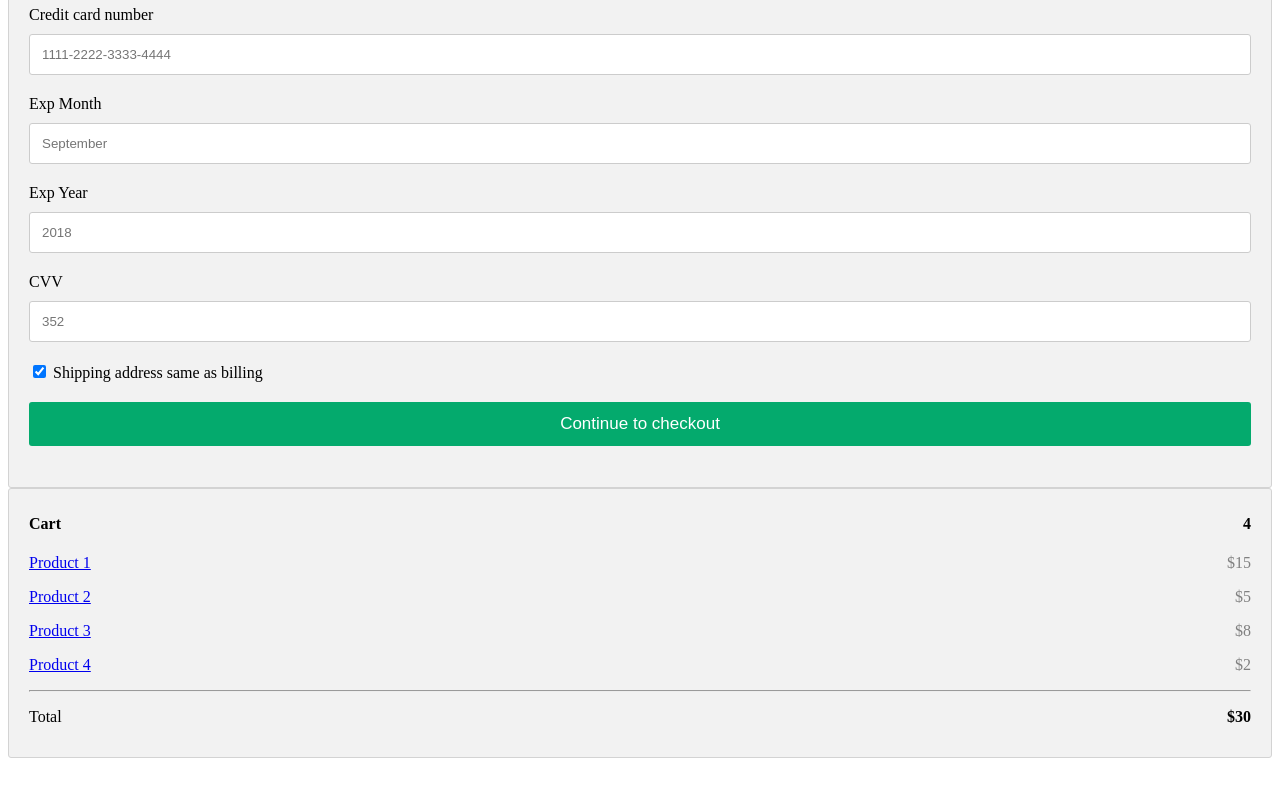
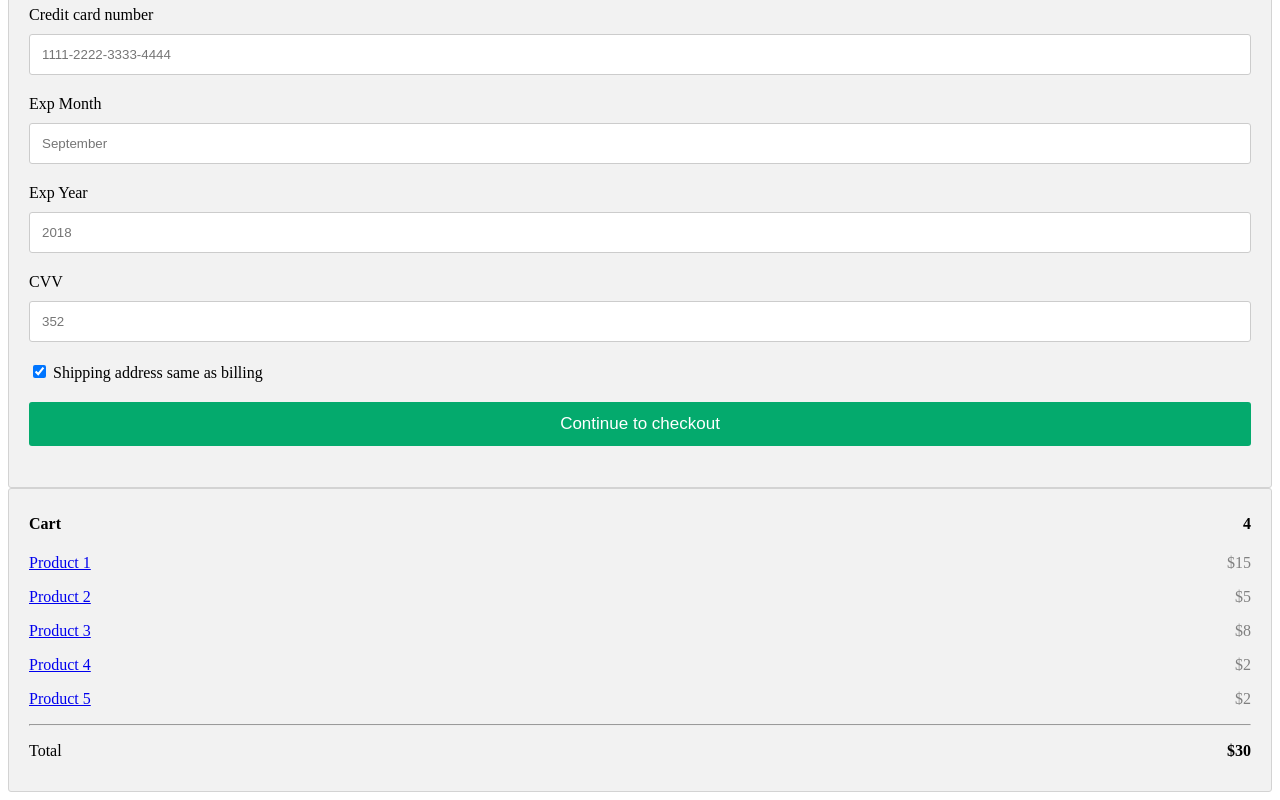
Before and after one commit to ManojKRISHNAPPA/friendly-fishstick, a plain HTML site: page index.html in a window 1280 px wide. Shown: the part 812-1612 px from the top of the page. Before the commit the page ends 1578 px from the top, so only its background shows below. Drawn offline with Linux system fonts and the light colour scheme.

Commit message:
code is updated

```diff
--- a/index.html
+++ b/index.html
@@ -164,6 +164,7 @@ span.price {
         <p><a href="#">Product 2</a> <span class="price">$5</span></p>
         <p><a href="#">Product 3</a> <span class="price">$8</span></p>
         <p><a href="#">Product 4</a> <span class="price">$2</span></p>
+	<p><a href="#">Product 5</a> <span class="price">$2</span></p>
         <hr>
         <p>Total <span class="price" style="color:black"><b>$30</b></span></p>
       </div>
```
